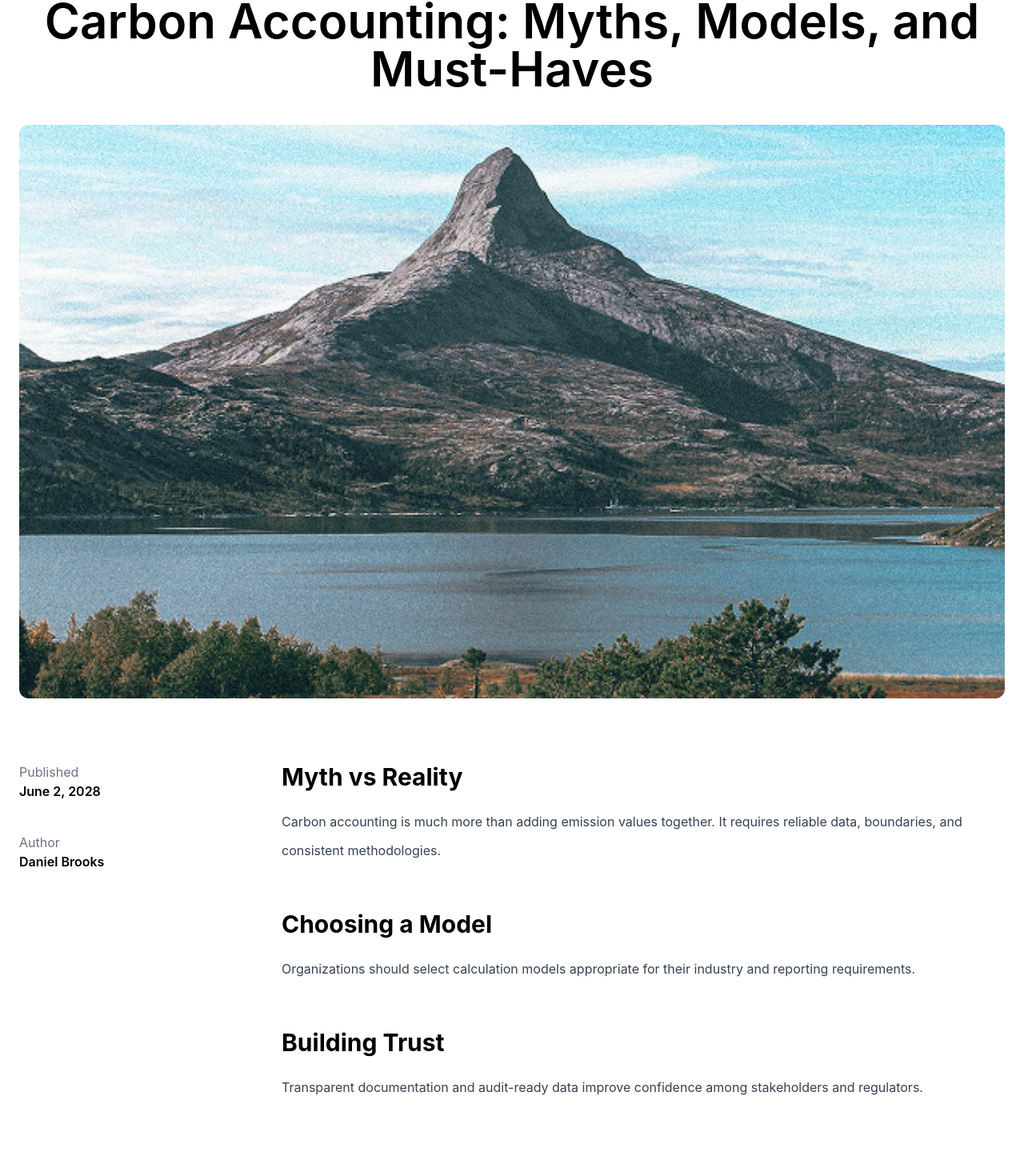
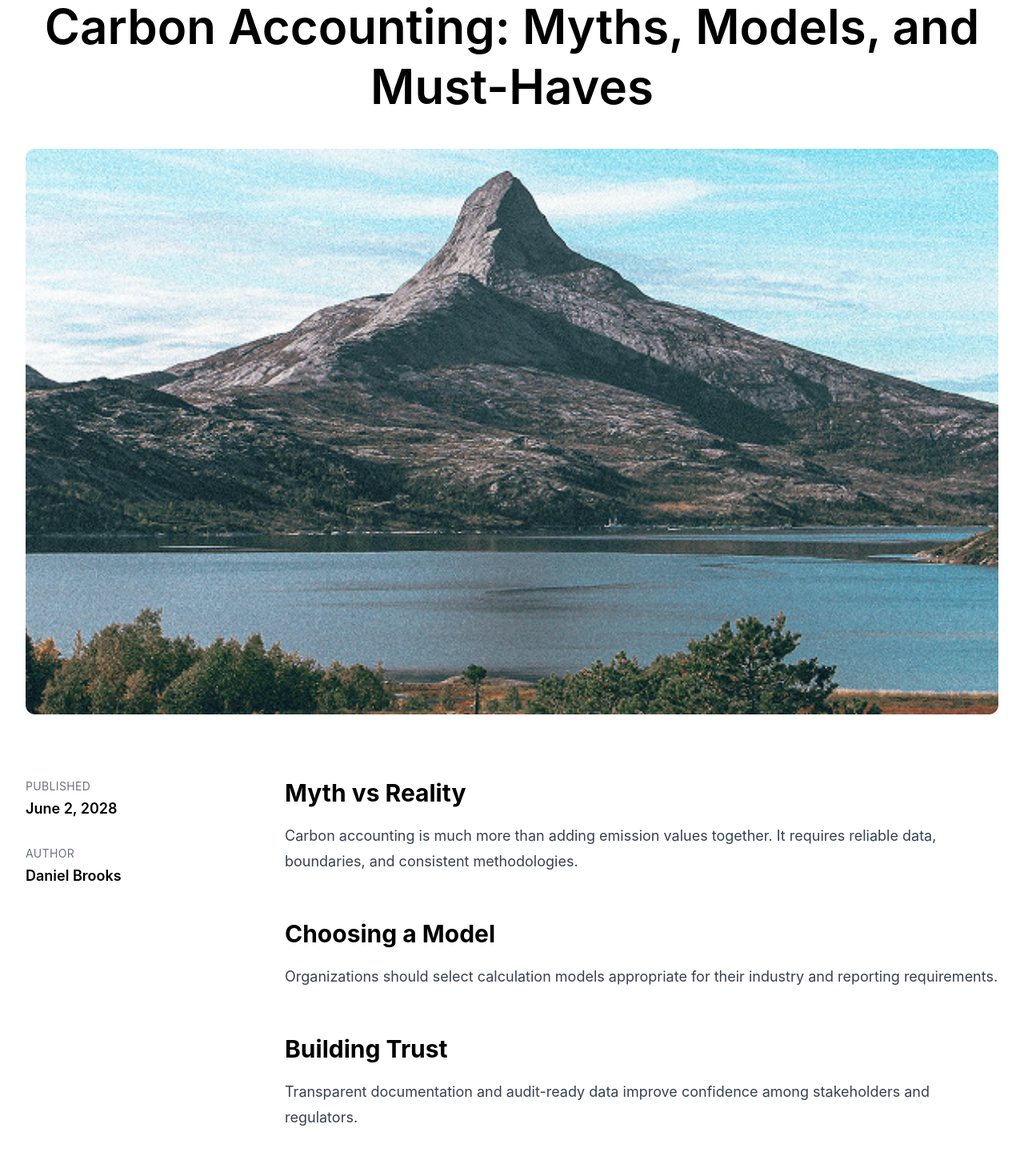
Before and after one commit to basilabbas-dev/aetherfield, a Next.js app: page /Journal/carbon-accounting-myths-models-and-must-haves in a window 1280 px wide. Shown: the part 68-1538 px from the top of the page at 80% size. Built offline with nearby package versions, Linux system fonts and the light colour scheme.

Commit message:
change in page.js

```diff
--- a/src/app/Journal/[slug]/page.js
+++ b/src/app/Journal/[slug]/page.js
@@ -1,9 +1,100 @@
+// import blogs from "../data";
+// import Image from "next/image";
+// import { notFound } from "next/navigation";
+
+// export default async function BlogPage({ params }) {
+
+//   const { slug } = await params;
+
+//   const blog = blogs.find((item) => item.slug === slug);
+
+//   if (!blog) {
+//     notFound();
+//   }
+
+//   return (
+
+//     <main className="max-w-7xl mx-auto py-16 px-6">
+
+//       <h1 className="text-6xl font-semibold text-center mb-10">
+
+//         {blog.title}
+
+//       </h1>
+
+//       <Image
+//         src={blog.image}
+//         alt={blog.title}
+//         className="w-full rounded-xl"
+//       />
+
+//       <div className="grid grid-cols-12 gap-20 mt-20">
+
+//         <aside className="col-span-3">
+
+//           <p className="text-gray-500">
+//             Published
+//           </p>
+
+//           <h4 className="font-semibold">
+//             {blog.published}
+//           </h4>
+
+//           <div className="mt-10">
+
+//             <p className="text-gray-500">
+//               Author
+//             </p>
+
+//             <h4 className="font-semibold">
+//               {blog.author}
+//             </h4>
+
+//           </div>
+
+//         </aside>
+
+//         <article className="col-span-9">
+
+//           {blog.sections.map((section, index) => (
+
+//             <div
+//               key={index}
+//               className="mb-14"
+//             >
+
+//               <h2 className="text-3xl font-bold mb-5">
+
+//                 {section.heading}
+
+//               </h2>
+
+//               <p className="leading-9 text-gray-700">
+
+//                 {section.body}
+
+//               </p>
+
+//             </div>
+
+//           ))}
+
+//         </article>
+
+//       </div>
+
+//     </main>
+
+//   );
+
+// }
+
+
 import blogs from "../data";
 import Image from "next/image";
 import { notFound } from "next/navigation";
 
 export default async function BlogPage({ params }) {
-
   const { slug } = await params;
 
   const blog = blogs.find((item) => item.slug === slug);
@@ -13,66 +104,71 @@ export default async function BlogPage({ params }) {
   }
 
   return (
+    <main className="max-w-7xl mx-auto px-4 sm:px-6 lg:px-8 py-10 lg:py-16">
 
-    <main className="max-w-7xl mx-auto py-16 px-6">
-
-      <h1 className="text-6xl font-semibold text-center mb-10">
-
+      {/* Title */}
+      <h1 className="text-3xl sm:text-4xl md:text-5xl lg:text-6xl font-semibold text-center leading-tight mb-8 lg:mb-10">
         {blog.title}
-
       </h1>
 
+      {/* Banner Image */}
       <Image
         src={blog.image}
         alt={blog.title}
-        className="w-full rounded-xl"
+        width={1400}
+        height={800}
+        className="w-full h-auto rounded-xl object-cover"
+        priority
       />
 
-      <div className="grid grid-cols-12 gap-20 mt-20">
+      {/* Content */}
+      <div className="grid grid-cols-1 lg:grid-cols-12 gap-10 lg:gap-20 mt-10 lg:mt-20">
 
-        <aside className="col-span-3">
+        {/* Sidebar */}
+        <aside className="lg:col-span-3 lg:sticky lg:top-24 h-fit">
 
-          <p className="text-gray-500">
+          <div className="border-b lg:border-b-0 pb-6 lg:pb-0">
+
+            <p className="text-gray-500 text-sm uppercase tracking-wide">
               Published
             </p>
 
-          <h4 className="font-semibold">
+            <h4 className="font-semibold text-lg mt-1">
               {blog.published}
             </h4>
 
-          <div className="mt-10">
+            <div className="mt-8">
 
-            <p className="text-gray-500">
+              <p className="text-gray-500 text-sm uppercase tracking-wide">
                 Author
               </p>
 
-            <h4 className="font-semibold">
+              <h4 className="font-semibold text-lg mt-1">
                 {blog.author}
               </h4>
 
             </div>
 
+          </div>
+
         </aside>
 
-        <article className="col-span-9">
+        {/* Blog Content */}
+        <article className="lg:col-span-9">
 
           {blog.sections.map((section, index) => (
 
             <div
               key={index}
-              className="mb-14"
+              className="mb-10 lg:mb-14"
             >
 
-              <h2 className="text-3xl font-bold mb-5">
-
+              <h2 className="text-2xl md:text-3xl font-bold mb-4 lg:mb-5">
                 {section.heading}
-
               </h2>
 
-              <p className="leading-9 text-gray-700">
-
+              <p className="text-base md:text-lg leading-8 text-gray-700">
                 {section.body}
-
               </p>
 
             </div>
@@ -84,7 +180,5 @@ export default async function BlogPage({ params }) {
       </div>
 
     </main>
-
   );
-
 }
```
Lines whose indentation alone changed are shown as unchanged.
